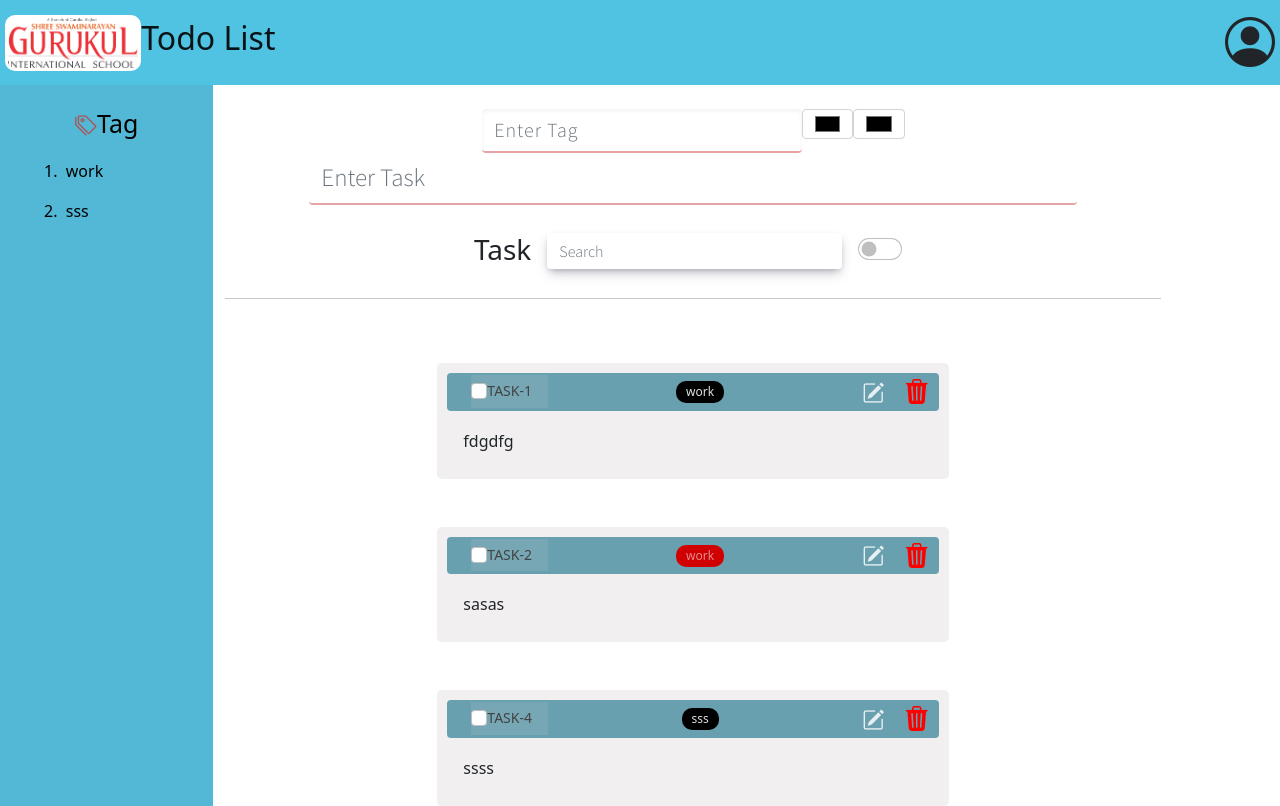
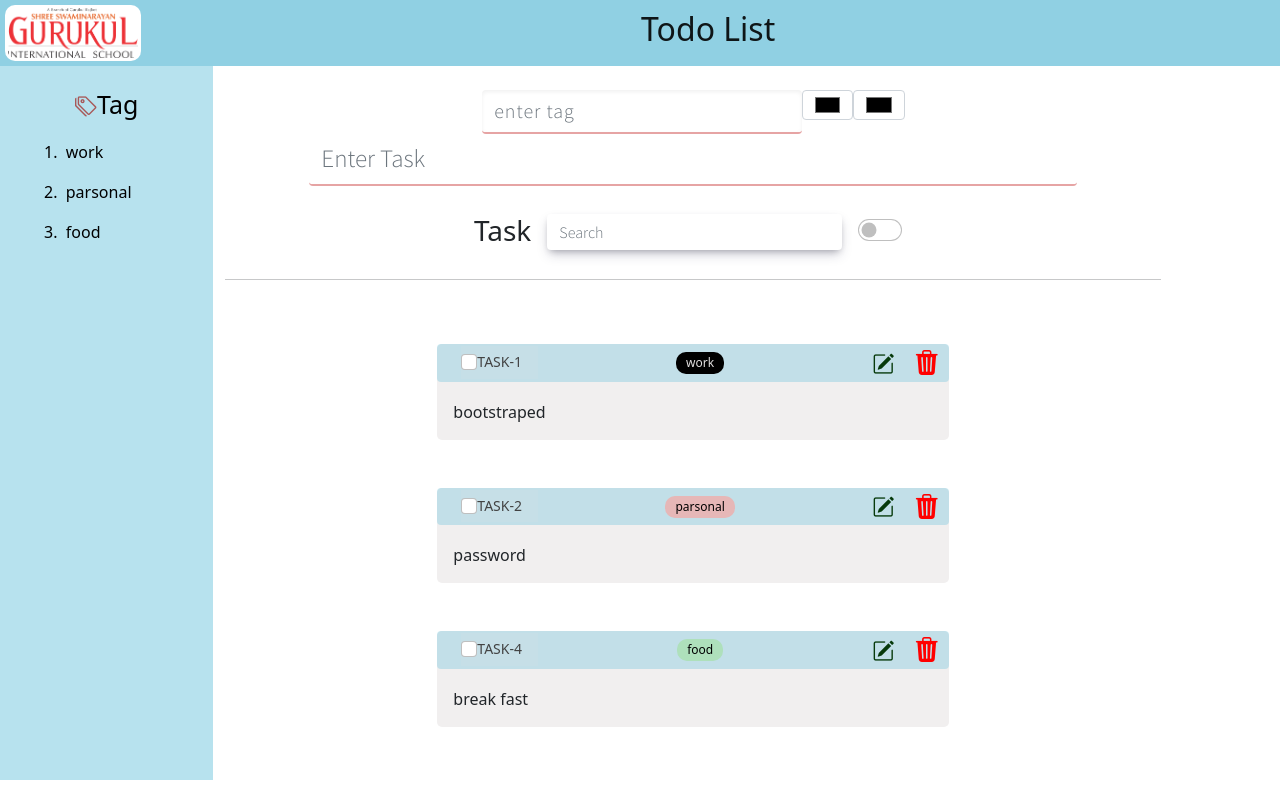
Before and after one commit to DHRUV0021/UI-TODOS, an Angular app: page / in a window 1280 px wide. Built offline with nearby package versions, Linux system fonts and the light colour scheme; data requests are answered from the project's data file.

Commit message:
sum changes

```diff
--- a/db.json
+++ b/db.json
@@ -3,28 +3,30 @@
     {
       "completed": false,
       "tag_name": "work",
-      "task_name": "fdgdfg",
+      "task_name": "bootstraped",
+      "id": 2
+    },
+    {
+      "completed": false,
+      "tag_name": "parsonal",
+      "tag_fg_color": "#000000",
+      "tag_bg_color": "#e6b7b7",
+      "task_name": "password",
       "id": 3
     },
     {
-      "completed": false,
+      "task_name": "website design",
       "tag_name": "work",
-      "tag_fg_color": "#dd8d8d",
-      "tag_bg_color": "#d10000",
-      "task_name": "sasas",
+      "completed": true,
       "id": 4
     },
     {
-      "task_name": "ssss",
-      "tag_name": "sss",
-      "completed": true,
+      "completed": false,
+      "tag_name": "food",
+      "tag_fg_color": "#000000",
+      "tag_bg_color": "#aee0bb",
+      "task_name": "break fast",
       "id": 5
-    },
-    {
-      "completed": false,
-      "tag_name": "sss",
-      "task_name": "ssss",
-      "id": 6
     }
   ]
 }
--- a/src/app/todos/todos.component.html
+++ b/src/app/todos/todos.component.html
@@ -9,11 +9,11 @@
                 <h2>Todo List</h2>
             </a>
         </div>
-        <div class="collapse navbar-collapse" id="navbarSupportedContent">
+        <!-- <div class="collapse navbar-collapse" id="navbarSupportedContent">
             <form class="d-flex ms-auto" style="font-size: 50px;">
                 <i class="bi bi-person-circle "></i>
             </form>
-        </div>
+        </div> -->
     </div>
 </nav>
 
@@ -27,7 +27,7 @@
             <p><span class="tags-bar "><i class="bi bi-tags"></i></span>Tag</p>
             <ul *ngFor="let i of removeDuplicatesArrayByName ,let ii  = index " style="display: flex; ">
                 <li >{{ii+1}}.</li>&nbsp;&nbsp;
-                <li (click)="tagSearchData(i)"> {{ i}}</li>
+                <li (click)="tagSearchData(i)"> {{i}}</li>
 
             </ul>
         </div>
@@ -36,17 +36,17 @@
         <div class="d-xxl-none d-xl-none d-lg-none d-md-none col-sm-12 d-sm-block d-block mt-2 smallSidebar">
             <div class="tagsPart ">
                 <div class="m-2" *ngFor="let i of removeDuplicatesArrayByName">
-                    <p class="">{{i}}</p>
+                    <p class="" (click)="tagSearchData(i)">{{i}}</p>
                 </div>
             </div>
         </div>
 
         <!-- ===================THIRED SLIDER LAPTOP VIEW=================== -->
         <div class="col-xxl-10 col-xl-9 col-lg-9 col-md-8 col-sm-12 col-12 mainContainer heightCust">
-            <div class="row d-flex flex-column mt-4" (keyup.enter)="AddData()  ">
+            <div class="row d-flex flex-column mt-4" (keyup.enter)="updateAddBtn === false ? AddData() : EditData()">
                 <div
                     class="d-flex justify-content-xxl-center justify-content-xl-center justify-content-lg-center justify-content-md-center justify-content-sm-center justify-content-center">
-                    <input type="text" class="form-control tagInput" name="tag" placeholder="Enter Tag"
+                    <input type="text" class="form-control text-lowercase tagInput" name="tag" placeholder="Enter Tag"
                         [(ngModel)]="task.tag_name">
                     <input type="color" sd class="form-control colorInput fgC" [(ngModel)]="task.tag_fg_color">
                     <input type="color"   class="form-control colorInput bgC" [(ngModel)]="task.tag_bg_color">
--- a/src/app/todos/todos.component.ts
+++ b/src/app/todos/todos.component.ts
@@ -11,7 +11,8 @@ export class TODOSComponent implements OnInit {
   task!: TodosPermision
   allData: Array<TodosPermision> = new Array<TodosPermision>();
   btnDone = false;
-  searchValue :string;
+  updateAddBtn= false;
+  searchValue: string;
   allTags = new Array();
   // removeDuplicatesArrayByName: Array<any>= [];
   removeDuplicatesArrayByName = new Array();
@@ -60,14 +61,7 @@ export class TODOSComponent implements OnInit {
     })
   }
 
-
-  // removeDuplicates(myArray:TodosPermision, Prop:string) {
-  //   return myArray.filter((obj, pos, arr) => {
-  //     return arr.map((mapObj:any) => mapObj[Prop]).indexOf(obj[Prop]) === pos;
-  //   });
-  // }
-
-
+  // ====================== REMOVE DUPLICATE TAGS MATHOD(FIRST)
   removeDuplicates(arr: any) {
     let s = []
     for (let i of arr) {
@@ -92,15 +86,10 @@ export class TODOSComponent implements OnInit {
     });
   }
 
+  // ======================SEARCH DATA TAG THROUGH METHOD
 
 
-
-
-
-  // search data
-
-
-  tagSearchData(data){
+  tagSearchData(data) {
     if (data) {
       let searchEmployee = new Array<TodosPermision>();
       if (this.allData.length > 0) {
@@ -109,9 +98,9 @@ export class TODOSComponent implements OnInit {
             searchEmployee.push(emp);
           }
         }
-        this.allData= searchEmployee;
+        this.allData = searchEmployee;
       }
-      else{
+      else {
         this.GetData();
       }
     }
@@ -120,7 +109,8 @@ export class TODOSComponent implements OnInit {
     }
   }
 
-  typingSearchData(){
+  // ======================TYPING DATA TAG THROUGH METHOD
+  typingSearchData() {
     if (this.searchValue) {
       let searchEmployee = new Array<TodosPermision>();
       if (this.allData.length > 0) {
@@ -129,9 +119,9 @@ export class TODOSComponent implements OnInit {
             searchEmployee.push(emp);
           }
         }
-        this.allData= searchEmployee;
+        this.allData = searchEmployee;
       }
-      else{
+      else {
         this.GetData();
       }
     }
@@ -145,12 +135,14 @@ export class TODOSComponent implements OnInit {
 
   fillData(Data: TodosPermision) {
     this.task = Data;
+    this.updateAddBtn= true;
   }
-  EditData(Data: TodosPermision) {
-    this.Data.editTask(Data).subscribe({
+  EditData() {
+    this.Data.editTask(this.task).subscribe({
       next: (res) => {
         this.task = new TodosPermision;
-
+        // this.GetData();
+        this.updateAddBtn= false;
         console.log(res);
       },
       error: (err) => {
@@ -216,6 +208,4 @@ export class TODOSComponent implements OnInit {
     }
   }
   // =============================COMPLETE DATA METHOD END=============================//
-
-
 }
--- a/src/styles.scss
+++ b/src/styles.scss
@@ -12,7 +12,8 @@
 .header {
     display: flex;
     justify-content: center;
-    background-color: #50c2e2;
+    // background-color: #50c2e2;
+    background: #52b9d59f;
     padding: 5px;
 }
 
@@ -32,7 +33,7 @@
 //===================LAPTOP VIEW SLIDER BAR (FIRST)===================//
 
 .Tag-Background {
-    background: #52b8d5;
+    background: #52b9d569;
 }
 
 .Tag-Background p {
@@ -59,13 +60,13 @@
     .tagsPart {
         display: flex;
         overflow-x: auto;
-        background-color: #69a0af;
+        background: #52b9d56b;
         border-radius: 5px;
         box-shadow: rgba(0, 0, 0, 0.45) 0px 25px 20px -20px;
 
         div p {
             font-size: 16px;
-            color: #fff;
+            color: #000000;
             text-align: center;
             margin: auto;
             padding: 3px 14px;
@@ -135,14 +136,13 @@
     background-color: #f1efef;
     width: 40vw;
     height: auto;
-    padding: 10px;
     border-radius: 5px;
     border-style: none;
 }
 
 .checkbox {
     font-size: 16px;
-    background-color: #69a0af;
+    background: #52b9d54b;
     border-radius: 4px;
 }
 
@@ -177,7 +177,7 @@
 }
 
 .Card-Task .Edit {
-    color: rgba(255, 255, 255, 0.836);
+    color: rgba(5, 56, 9, 0.993);
     font-size: 22px;
 }
 
```
